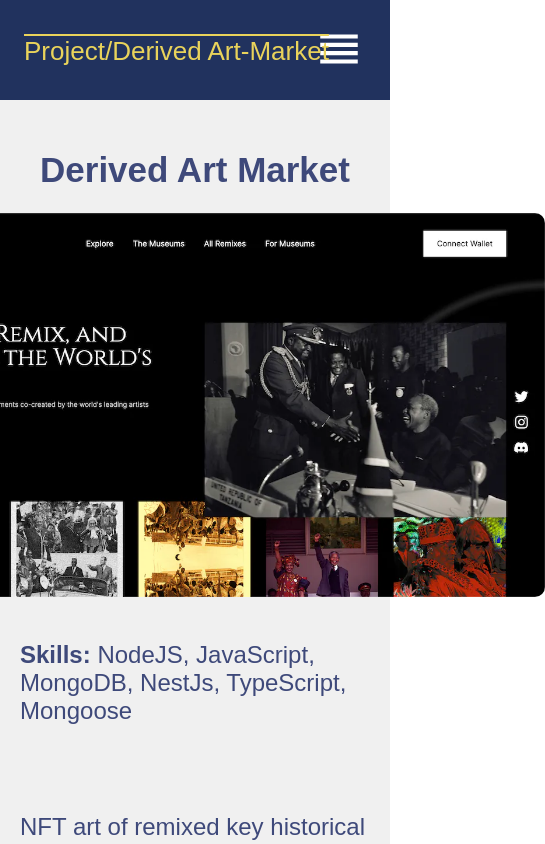
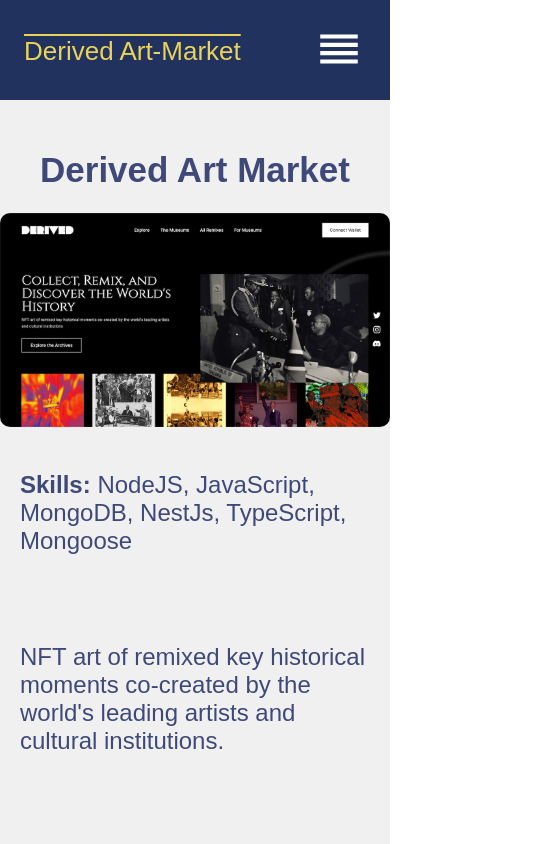
Before and after one commit to ezzatmakar/personal-portfolio, a React (Create React App) app: page /project/derived-art-market in a window 390 px wide. Shown: the top 844 px of the page, 545 px wide, since content can reach past the window. Built offline with nearby package versions, Linux system fonts and the light colour scheme.

Commit message:
finishing css styles for projects

```diff
--- a/src/components/Navbar.js
+++ b/src/components/Navbar.js
@@ -10,21 +10,29 @@ function Navbar() {
 
     useEffect(() => {
         setExpandNavbar(false);
-        // Get the name of the active route and set it in the state
         const activeRoute = getActiveRouteName();
         setActiveRouteName(activeRoute);
     }, [location]);
 
-    // Function to check if the link is active
     const isLinkActive = (path) => {
         return location.pathname === path;
     }
 
+    console.log(location.pathname)
     // Function to get the name of the active route
     const getActiveRouteName = () => {
-        // Replace '/' with 'Home' and remove leading '/'
-        return location.pathname === '/' ? 'Home' : location.pathname.replace('/', '');
-    }
+        let pathName = '';
+        if (location.pathname === '/') {
+            pathName = 'Home';
+        } else if (location.pathname.includes('/project/')) {
+            pathName = location.pathname.replace(/\/project\//i, '');
+            console.log(pathName);
+        } else {
+            pathName = location.pathname.replace('/', '');
+        }
+        return pathName;
+    };
+
 
     return (
         <div className='navbar' id={expandNavbar ? 'open' : 'close'}>
--- a/src/styles/ProjectDisplay.css
+++ b/src/styles/ProjectDisplay.css
@@ -28,3 +28,10 @@
   font-size: 60px;
   color: #3e497a;
 }
+
+@media screen and (max-width: 768px) {
+  .project img {
+    border-radius: 10px;
+    width: 100%;
+  }
+}
--- a/src/styles/Projects.css
+++ b/src/styles/Projects.css
@@ -98,5 +98,4 @@
         width: 300px;
         height: 300px;
     }
-
 }
```
Also changed, not shown: src/pages/ProjectDisplay.js (+5 -7 lines).
